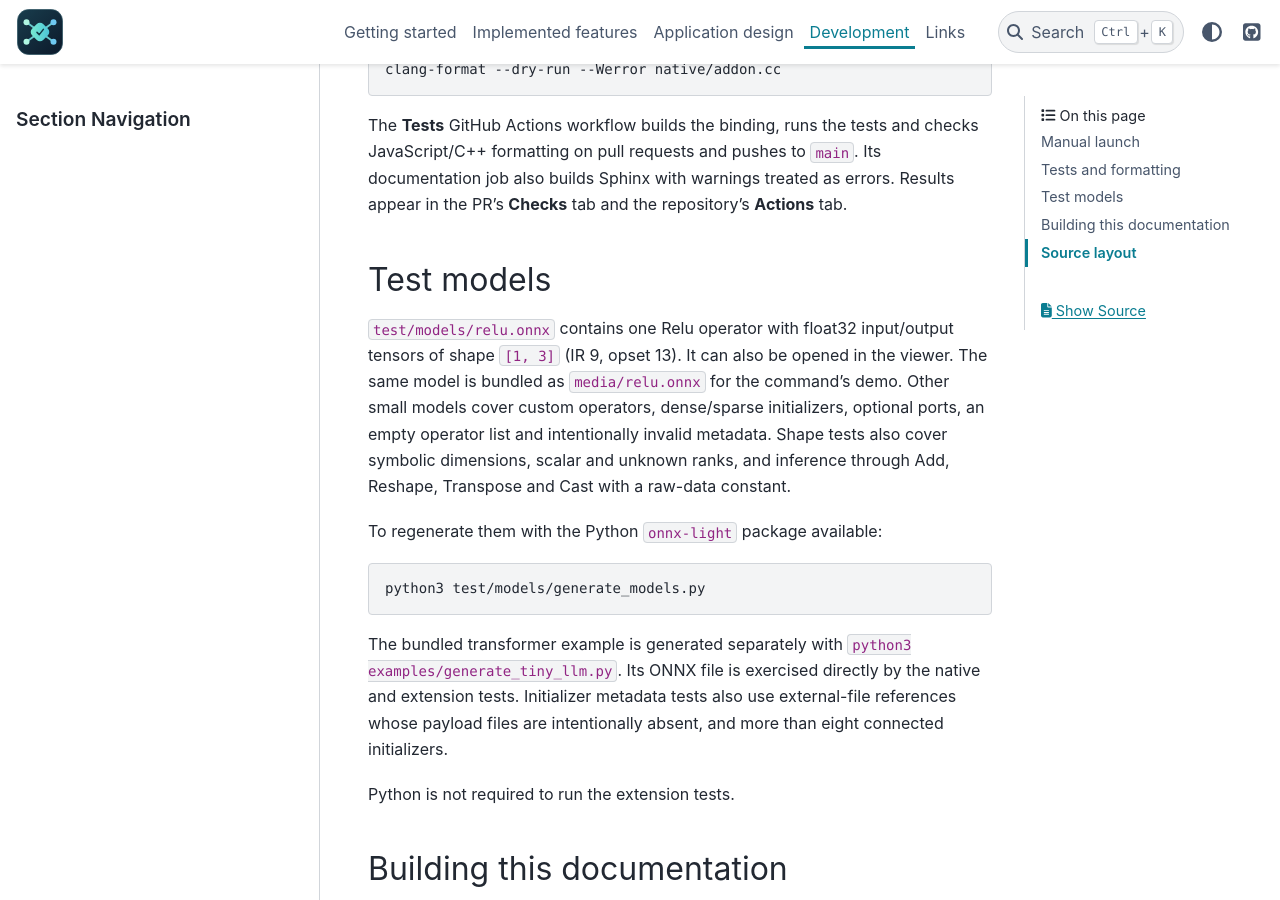
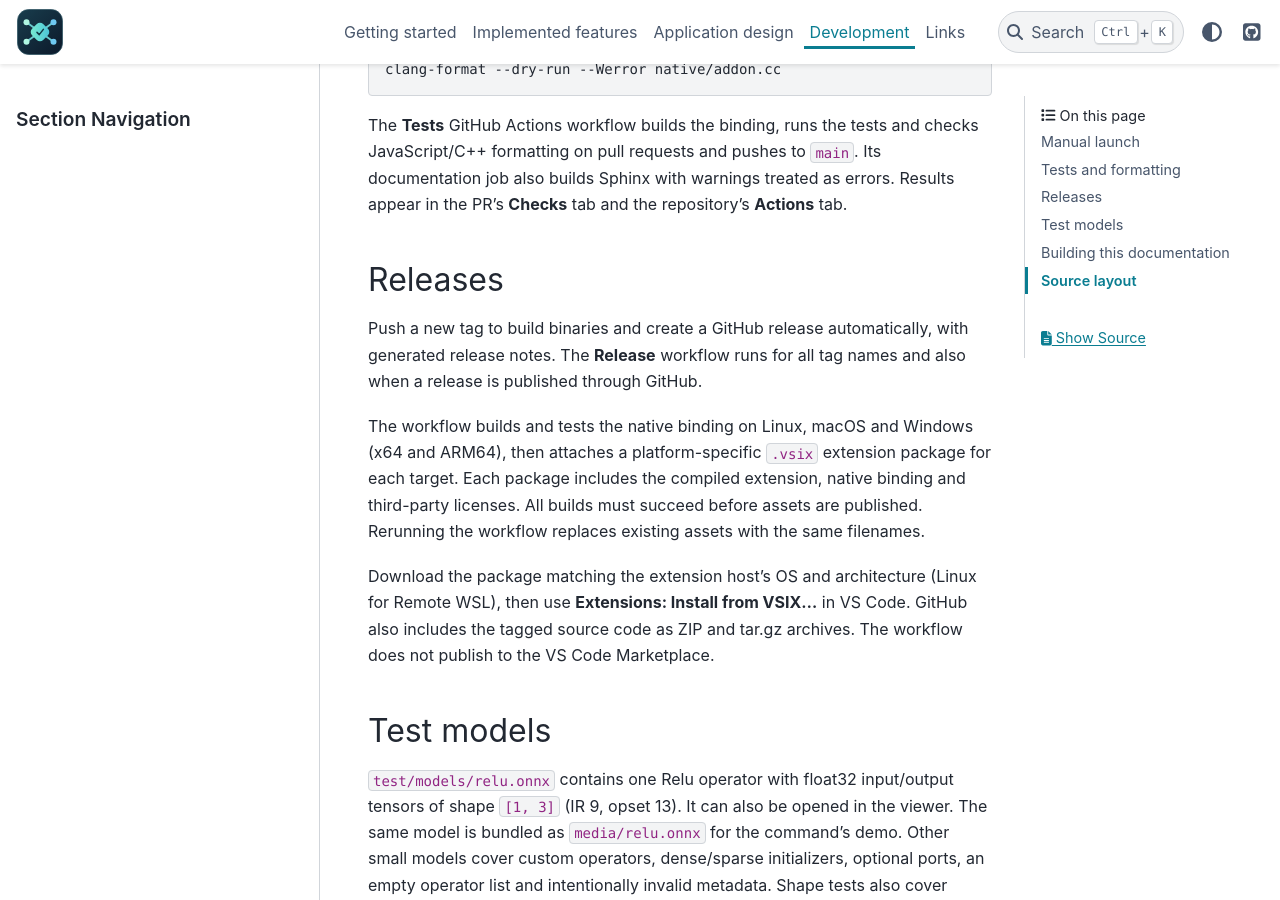
Before and after one commit to xadupre/onnx-light-viewer, a Sphinx documentation site: the page built from docs/development.rst, in a window 1280 px wide and 900 px high, scrolled down 880 px. Built offline with Sphinx 7.4.7 and the PyData theme 0.15.4, drawn with Linux system fonts in a browser that asks for light colours.

Commit message:
Create GitHub releases automatically on tag pushes (#47)
* Initial plan

* Add automatic GitHub releases for new tags

Co-authored-by: xadupre <22452781+xadupre@users.noreply.github.com>

* Publish native VSIX binaries for release platforms

Co-authored-by: xadupre <22452781+xadupre@users.noreply.github.com>

---------

Co-authored-by: copilot-swe-agent[bot] <198982749+Copilot@users.noreply.github.com>
Co-authored-by: xadupre <22452781+xadupre@users.noreply.github.com>

```diff
--- a/docs/development.rst
+++ b/docs/development.rst
@@ -41,6 +41,24 @@ The **Tests** GitHub Actions workflow builds the binding, runs the tests and
 checks JavaScript/C++ formatting on pull requests and pushes to ``main``.
 Its documentation job also builds Sphinx with warnings treated as errors.
 Results appear in the PR's **Checks** tab and the repository's **Actions** tab.
+
+Releases
+--------
+
+Push a new tag to build binaries and create a GitHub release automatically, with
+generated release notes. The **Release** workflow runs for all tag names and also
+when a release is published through GitHub.
+
+The workflow builds and tests the native binding on Linux, macOS and Windows
+(x64 and ARM64), then attaches a platform-specific ``.vsix`` extension package
+for each target. Each package includes the compiled extension, native binding
+and third-party licenses. All builds must succeed before assets are published.
+Rerunning the workflow replaces existing assets with the same filenames.
+
+Download the package matching the extension host's OS and architecture (Linux
+for Remote WSL), then use **Extensions: Install from VSIX...** in VS Code.
+GitHub also includes the tagged source code as ZIP and tar.gz archives.
+The workflow does not publish to the VS Code Marketplace.
 
 Test models
 -----------
```
Also changed, not shown: README.md (+1 -1 lines), media/logo.png (added), 2 other files.
